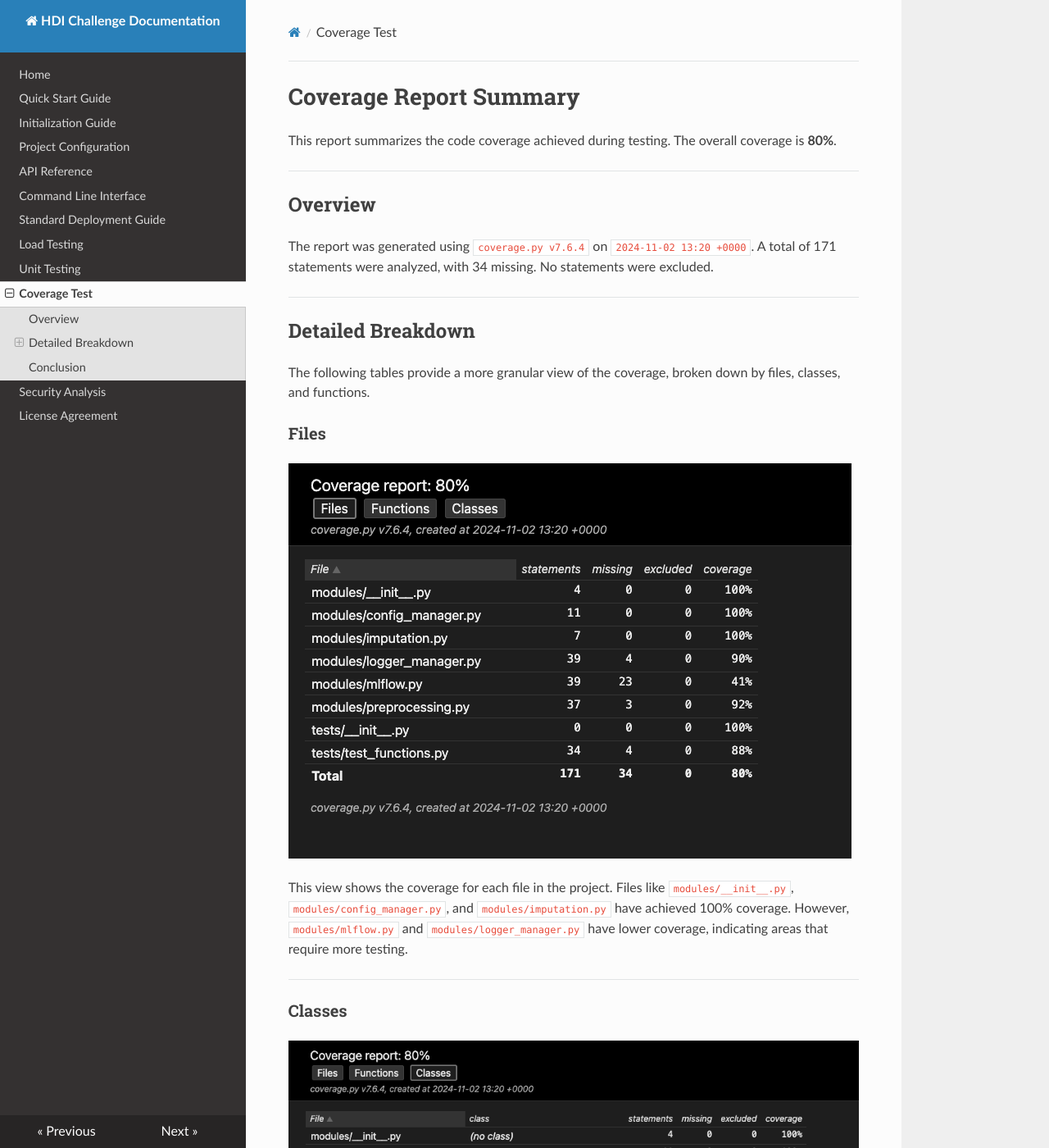
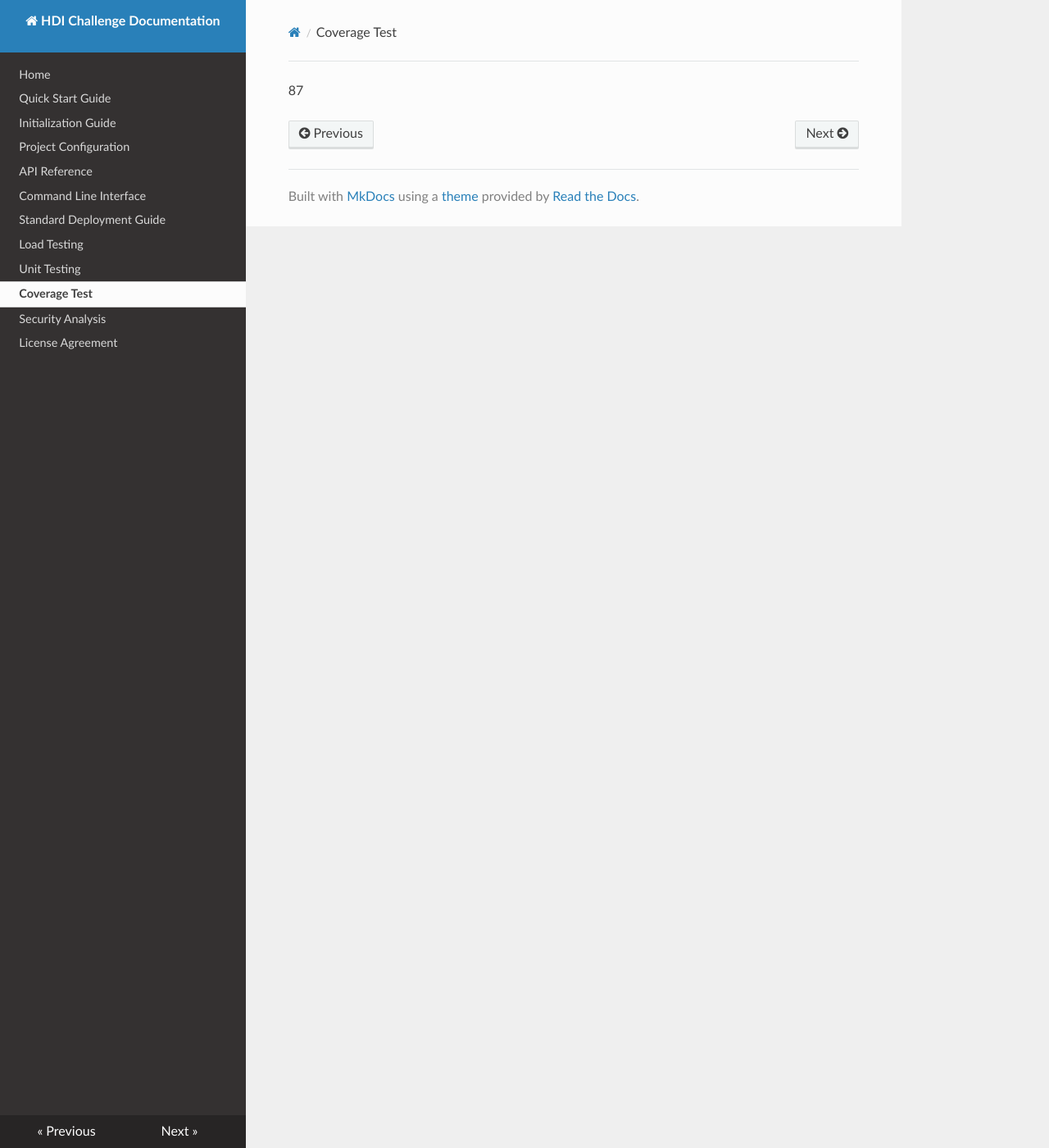
Before and after one commit to jarb29/hdi-reto, an MkDocs documentation site: the page built from docs/coverage.md, in a window 1280 px wide and 1400 px high. Shown: the whole window at 82% size. Built offline with MkDocs 1.6.1, drawn with Linux system fonts in a browser that asks for light colours; nearby versions of some CDN libraries; some of the changed text lies outside the part shown.

Commit message:
Remove verbose sections from documentation
Deleted overly detailed explanations in `unit_test.md` and `coverage.md` to improve clarity. Retained core information necessary for understanding unit tests and coverage summary.

```diff
--- a/docs/coverage.md
+++ b/docs/coverage.md
@@ -1,43 +1 @@
-# Coverage Report Summary
-
-This report summarizes the code coverage achieved during testing. The overall coverage is **80%**.
-
----
-
-## Overview
-
-The report was generated using `coverage.py v7.6.4` on `2024-11-02 13:20 +0000`. A total of 171 statements were analyzed, with 34 missing. No statements were excluded.
-
----
-
-## Detailed Breakdown
-
-The following tables provide a more granular view of the coverage, broken down by files, classes, and functions.
-
-### Files
-
-![Coverage by File](images/O1.png)
-
-This view shows the coverage for each file in the project. Files like `modules/__init__.py`, `modules/config_manager.py`, and `modules/imputation.py` have achieved 100% coverage. However, `modules/mlflow.py` and `modules/logger_manager.py` have lower coverage, indicating areas that require more testing.
-
----
-
-### Classes
-
-![Coverage by Class](images/O3.png)
-
-This view shows the coverage by class. Since most of the files don't define classes (indicated by "(no class)"), this view doesn't provide much additional information beyond the file-level view in this specific case.
-
----
-
-### Functions
-
-![Coverage by Function](images/O2.png)
-
-This view provides the most detailed breakdown, showing the coverage for individual functions. This helps pinpoint specific functions with low coverage, such as `log_to_csv` and `get_logger` within `modules/logger_manager.py`, and `train_model` in `modules/mlflow.py`. These functions should be prioritized for further testing.
-
----
-
-## Conclusion
-
-While the overall coverage is 80%, there are areas that require improvement. Focusing testing efforts on the modules and functions identified with lower coverage will help increase the overall robustness and reliability of the codebase.
+87
```
Also changed, not shown: docs/unit_test.md (+0 -10 lines).
